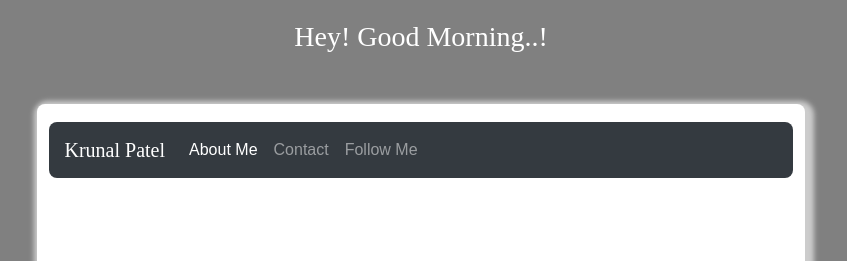
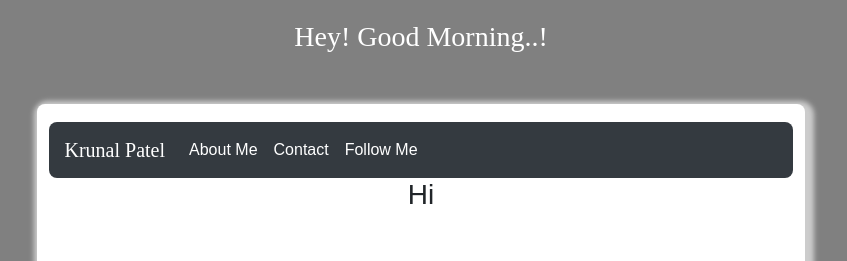
Before and after one commit to krunal90/ReactJs-Project, a React (Create React App) app: page /about in a window 1280 px wide. Shown: the top 261 px of the page, without its empty margins (219-1066 px from the left). Built offline with nearby package versions, Linux system fonts and the light colour scheme.

Commit message:
Installed router and gave router path to each comp

```diff
--- a/package.json
+++ b/package.json
@@ -7,6 +7,8 @@
     "react": "^16.9.0",
     "react-bootstrap": "^1.0.0-beta.12",
     "react-dom": "^16.9.0",
+    "react-router": "^5.0.1",
+    "react-router-dom": "^5.0.1",
     "react-scripts": "0.9.5"
   },
   "devDependencies": {},
--- a/src/App.js
+++ b/src/App.js
@@ -1,6 +1,9 @@
 import React, { Component } from 'react';
+import { BrowserRouter as Router, Route } from 'react-router-dom';
 import NavbarLink from './navbar';
 import './App.css';
+import About from './uiComponents/aboutMe';
+import Contact from './uiComponents/contact';
 
 class App extends Component {
   constructor() {
@@ -10,9 +13,16 @@ class App extends Component {
 
   render() {
     return (
-      <div className="AppBody">
-        <NavbarLink />
-      </div>
+
+        <Router>
+          <div className="AppBody">
+            <NavbarLink />
+            <Route path="/about" component={About} />
+            <Route path="/contact" component={Contact} />
+            </div>
+        </Router>
+
+
     )
   }
 }
--- a/src/navbar.css
+++ b/src/navbar.css
@@ -6,3 +6,7 @@
 .navbar_Brand_Name {
   font-family: cursive;
 }
+
+.navLink {
+  color: white;
+}
--- a/src/navbar.js
+++ b/src/navbar.js
@@ -1,4 +1,5 @@
 import React, { Component } from 'react';
+import { Link } from 'react-router-dom';
 import { Navbar } from 'react-bootstrap';
 import { Nav } from 'react-bootstrap';
 import './navbar.css';
@@ -7,14 +8,20 @@ export default class NavbarLink extends Component {
   render() {
     return (
         <Navbar className="navigationBar" bg="dark" variant="dark">
-          <Navbar.Brand href="#home" className="navbar_Brand_Name">
-            Krunal Patel</Navbar.Brand>
-          <Nav className="mr-auto">
-            <Nav.Link href="#aboutMe" active>About Me</Nav.Link>
-            <Nav.Link href="#contact">Contact</Nav.Link>
-            <Nav.Link href="#follow">Follow Me</Nav.Link>
-          </Nav>
-        </Navbar>
+        <Navbar.Brand href="#home" className="navbar_Brand_Name">
+          Krunal Patel</Navbar.Brand>
+        <Nav className="mr-auto">
+          <Nav.Link>
+            <Link className="navLink" to="/about">About Me</Link>
+          </Nav.Link>
+          <Nav.Link>
+            <Link className="navLink" to="/contact">Contact</Link>
+          </Nav.Link>
+          <Nav.Link>
+            <Link className="navLink" to="/">Follow Me</Link>
+          </Nav.Link>
+        </Nav>
+      </Navbar>
     )
   }
 }
--- /dev/null
+++ b/src/uiComponents/aboutMe.js
@@ -0,0 +1,9 @@
+import React, { Component } from 'react';
+
+export default class About extends Component {
+  render() {
+    return (
+      <h3>Hi</h3>
+    )
+  }
+}
--- /dev/null
+++ b/src/uiComponents/contact.js
@@ -0,0 +1,9 @@
+import React, { Component } from 'react';
+
+export default class Contact extends Component {
+  render() {
+    return (
+      <h3>Hi there</h3>
+    )
+  }
+}
```
Also changed, not shown: 1 other file (tests, documents, lock files or other folders).
